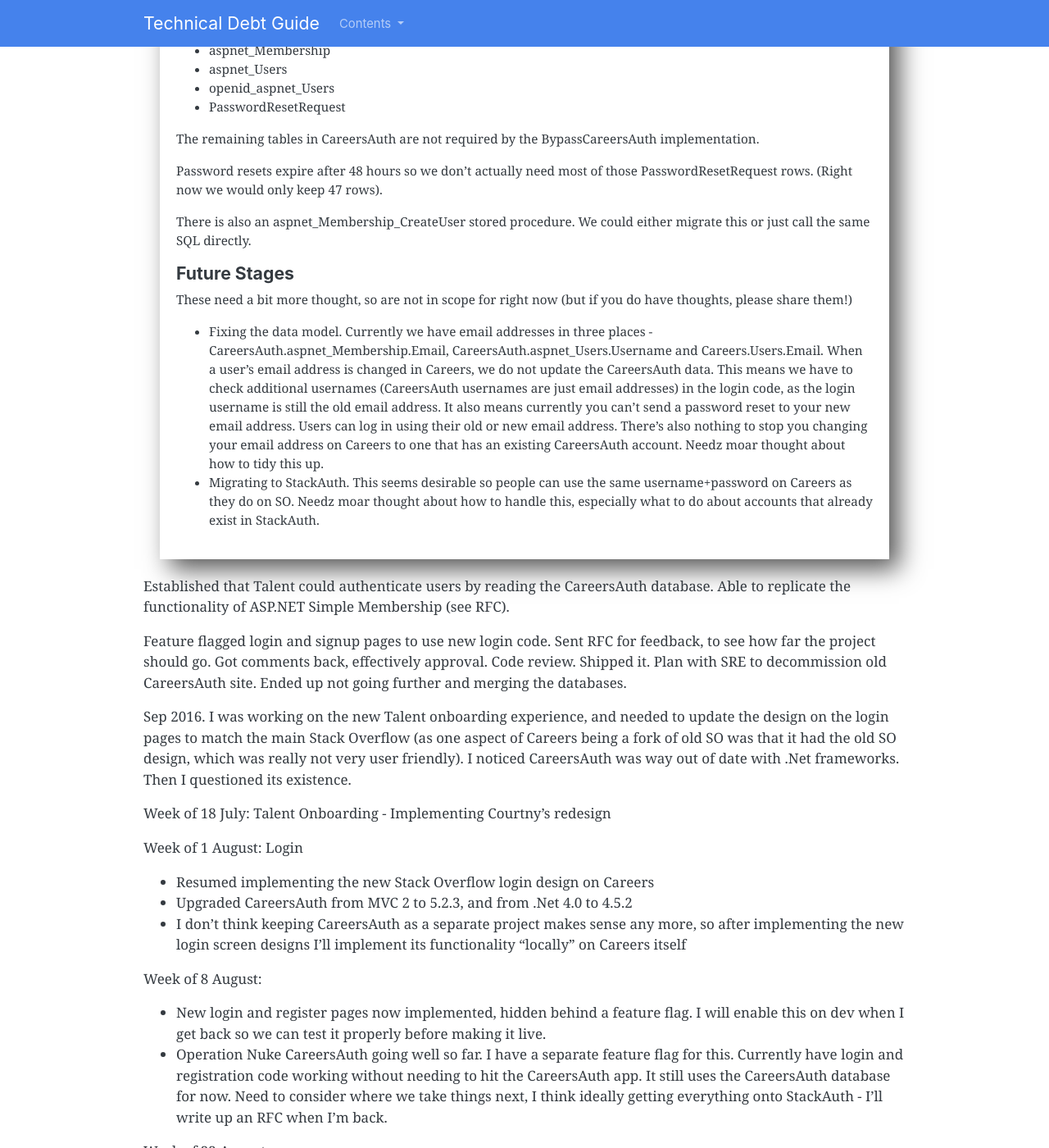
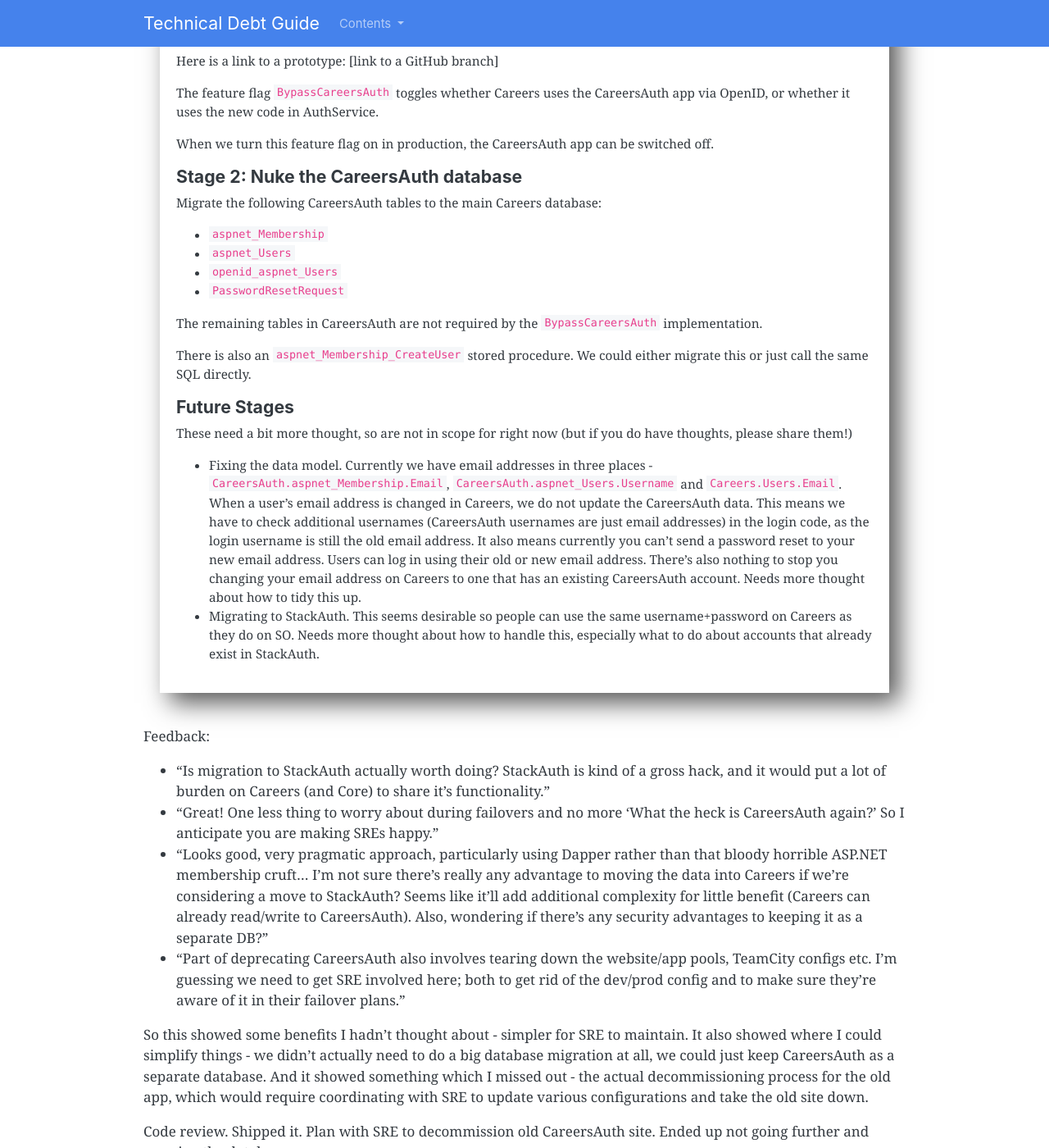
Before and after one commit to alexwarren/techdebtguide, a Jekyll site: the page built from articles/case-study-stack-overflow.md, in a window 1280 px wide and 1400 px high, scrolled down 4994 px. Shown: the whole window at 82% size. Built offline with Jekyll 4.4.1, drawn with Linux system fonts in a browser that asks for light colours; some of the changed text lies outside the part shown.

Commit message:
Updating case study

```diff
--- a/articles/case-study-stack-overflow.md
+++ b/articles/case-study-stack-overflow.md
@@ -76,8 +76,9 @@ Slowly, carefully, and with planning.
 
 Although this technical debt was slowing me down with the work I was doing to update the login pages, I didn't try to fix it immediately. That would have been a lot of scope creep for that task. I finished the work with the technical debt still in place - I wasn't about to try to "sneak in" a rewrite of the login back-end alongside this front-end change. But, I allowed myself enough autonomy over my work to spend a day or two doing _research_ about the change I wanted to make, and write it up as an RFC.
 
-<!-- TODO: About the RFC process at SO. But your company doesn't need a dedicated process, you can still write up
-a proposal and send it to relevant people. -->
+An RFC is a "Request For Comments" document. Stack Overflow had a process for these - anybody could propose a change, write it up in an RFC document, and circulate it around the company to get feedback. There was a dedicated mailing list for this, where RFCs would be sent to other developers, support staff, management and marketing. If your company doesn't have an official RFC process, you can still do the same thing - just send around a document by email to as many relevant people as possible, and ask for feedback and comments on it.
+
+Here's a lightly edited version of the RFC I sent around:
 
 <div class="quotedoc" markdown="1">
 
@@ -109,7 +110,7 @@ There is no great magic to how the ASP.NET SQL Membership provider works, so thi
 
 Here is a link to a prototype: [link to a GitHub branch]
 
-The feature flag BypassCareersAuth toggles whether Careers uses the CareersAuth app via OpenID, or whether it uses the new code in AuthService.
+The feature flag `BypassCareersAuth` toggles whether Careers uses the CareersAuth app via OpenID, or whether it uses the new code in AuthService.
 
 When we turn this feature flag on in production, the CareersAuth app can be switched off.
 
@@ -117,31 +118,34 @@ When we turn this feature flag on in production, the CareersAuth app can be swit
 
 Migrate the following CareersAuth tables to the main Careers database:
 
-- aspnet_Membership
-- aspnet_Users
-- openid_aspnet_Users
-- PasswordResetRequest
+- `aspnet_Membership`
+- `aspnet_Users`
+- `openid_aspnet_Users`
+- `PasswordResetRequest`
 
-The remaining tables in CareersAuth are not required by the BypassCareersAuth implementation.
+The remaining tables in CareersAuth are not required by the `BypassCareersAuth` implementation.
 
-Password resets expire after 48 hours so we don’t actually need most of those PasswordResetRequest rows. (Right now we would only keep 47 rows).
-
-There is also an aspnet_Membership_CreateUser stored procedure. We could either migrate this or just call the same SQL directly.
+There is also an `aspnet_Membership_CreateUser` stored procedure. We could either migrate this or just call the same SQL directly.
 
 ##### Future Stages
 
 These need a bit more thought, so are not in scope for right now (but if you do have thoughts, please share them!)
 
-- Fixing the data model. Currently we have email addresses in three places - CareersAuth.aspnet_Membership.Email, CareersAuth.aspnet_Users.Username and Careers.Users.Email. When a user’s email address is changed in Careers, we do not update the CareersAuth data. This means we have to check additional usernames (CareersAuth usernames are just email addresses) in the login code, as the login username is still the old email address. It also means currently you can’t send a password reset to your new email address. Users can log in using their old or new email address. There’s also nothing to stop you changing your email address on Careers to one that has an existing CareersAuth account. Needz moar thought about how to tidy this up.
-- Migrating to StackAuth. This seems desirable so people can use the same username+password on Careers as they do on SO. Needz moar thought about how to handle this, especially what to do about accounts that already exist in StackAuth.
+- Fixing the data model. Currently we have email addresses in three places - `CareersAuth.aspnet_Membership.Email`, `CareersAuth.aspnet_Users.Username` and `Careers.Users.Email`. When a user’s email address is changed in Careers, we do not update the CareersAuth data. This means we have to check additional usernames (CareersAuth usernames are just email addresses) in the login code, as the login username is still the old email address. It also means currently you can’t send a password reset to your new email address. Users can log in using their old or new email address. There’s also nothing to stop you changing your email address on Careers to one that has an existing CareersAuth account. Needs more thought about how to tidy this up.
+- Migrating to StackAuth. This seems desirable so people can use the same username+password on Careers as they do on SO. Needs more thought about how to handle this, especially what to do about accounts that already exist in StackAuth.
 
 </div>
 
+Feedback:
 
+- "Is migration to StackAuth actually worth doing? StackAuth is kind of a gross hack, and it would put a lot of burden on Careers (and Core) to share it’s functionality."
+- "Great! One less thing to worry about during failovers and no more 'What the heck is CareersAuth again?' So I anticipate you are making SREs happy."
+- "Looks good, very pragmatic approach, particularly using Dapper rather than that bloody horrible ASP.NET membership cruft... I’m not sure there’s really any advantage to moving the data into Careers if we’re considering a move to StackAuth? Seems like it’ll add additional complexity for little benefit (Careers can already read/write to CareersAuth). Also, wondering if there’s any security advantages to keeping it as a separate DB?"
+- "Part of deprecating CareersAuth also involves tearing down the website/app pools, TeamCity configs etc. I’m guessing we need to get SRE involved here; both to get rid of the dev/prod config and to make sure they’re aware of it in their failover plans."
 
-Established that Talent could authenticate users by reading the CareersAuth database. Able to replicate the functionality of ASP.NET Simple Membership (see RFC).
+So this showed some benefits I hadn't thought about - simpler for SRE to maintain. It also showed where I could simplify things - we didn't actually need to do a big database migration at all, we could just keep CareersAuth as a separate database. And it showed something which I missed out - the actual decommissioning process for the old app, which would require coordinating with SRE to update various configurations and take the old site down.
 
-Feature flagged login and signup pages to use new login code. Sent RFC for feedback, to see how far the project should go. Got comments back, effectively approval. Code review. Shipped it. Plan with SRE to decommission old CareersAuth site. Ended up not going further and merging the databases.
+Code review. Shipped it. Plan with SRE to decommission old CareersAuth site. Ended up not going further and merging the databases.
 
 Sep 2016.  I was working on the new Talent onboarding experience, and needed to update the design on the login pages to match the main Stack Overflow (as one aspect of Careers being a fork of old SO was that it had the old SO design, which was really not very user friendly). I noticed CareersAuth was way out of date with .Net frameworks. Then I questioned its existence.
 
--- a/aw.css
+++ b/aw.css
@@ -47,7 +47,7 @@ img {
 img.screenshot {
   box-shadow: 12px 12px 29px #555;
   padding: 20px;
-  margin: 20px;
+  margin: 20px 20px 40px;
   max-width: calc(100% - 40px);
 }
 
@@ -82,7 +82,7 @@ div.footer {
 div.quotedoc {
   box-shadow: 12px 12px 29px #555;
   padding: 20px;
-  margin: 20px;
+  margin: 20px 20px 40px;
   max-width: calc(100% - 40px);
   font-size: 90%;
 }
```
Also changed, not shown: other parts of articles/case-study-stack-overflow.md (+1 -1 lines).
